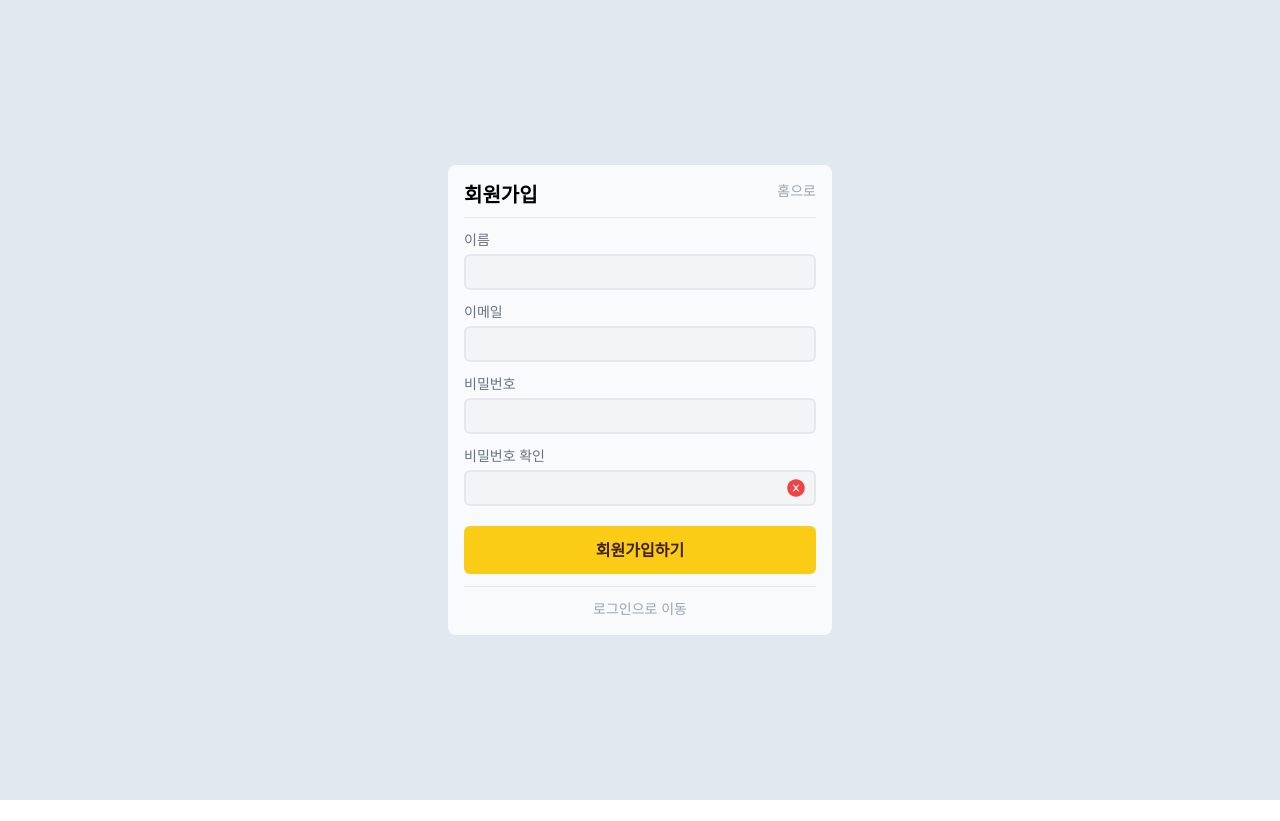
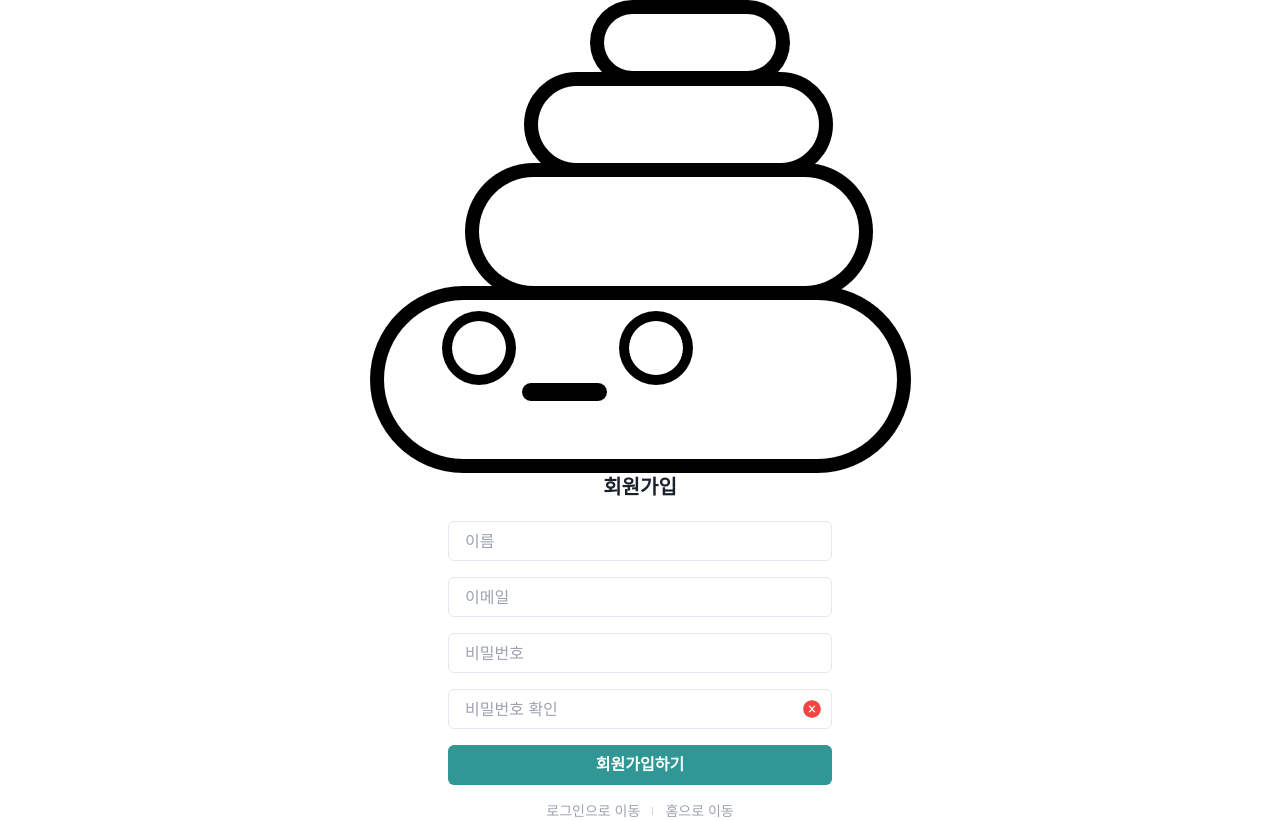
Before and after one commit to magicConchProject/conch-front, a Next.js app: page /sign/signup in a window 1280 px wide. Before the commit the page ends 800 px from the top, so only its background shows below. Built offline with nearby package versions, Linux system fonts and the light colour scheme.

Commit message:
로그인, 회원가입 ui 수정

```diff
--- a/package.json
+++ b/package.json
@@ -9,6 +9,9 @@
         "lint": "next lint"
     },
     "dependencies": {
+        "@chakra-ui/react": "^2.7.1",
+        "@emotion/react": "^11.11.1",
+        "@emotion/styled": "^11.11.0",
         "@headlessui/react": "^1.7.15",
         "@tiptap/extension-code-block-lowlight": "^2.0.3",
         "@tiptap/extension-color": "^2.0.3",
@@ -27,6 +30,7 @@
         "easymde": "^2.18.0",
         "eslint": "8.41.0",
         "eslint-config-next": "13.4.4",
+        "framer-motion": "^10.12.18",
         "googlebard": "^1.0.6",
         "highlight.js": "^11.8.0",
         "lowlight": "^2.9.0",
--- a/src/app/layout.tsx
+++ b/src/app/layout.tsx
@@ -4,6 +4,7 @@ import { Open_Sans } from "next/font/google";
 import Recoil from "@/components/recoil/Recoil";
 import NavbarContainer from "@/components/containers/NavbarContainer";
 import MyToaster from "@/components/common/MyToaster";
+import Chakera from "@/components/Chakra";
 
 const openSans = Open_Sans({ subsets: ["latin"] });
 
@@ -19,6 +20,7 @@ export default function RootLayout({ children }: { children: React.ReactNode })
                 <body className="w-full h-screen max-w-screen overflow-auto flex flex-col">
                     <MyToaster />
                     {/* 로그인, 회원가입 화면에서는 헤더 필요 없음 */}
+                    <Chakera>
                         <NavbarContainer>
                             <header className="sticky top-0 bg-white z-10 border-b">
                                 <Navbar />
@@ -26,6 +28,7 @@ export default function RootLayout({ children }: { children: React.ReactNode })
                         </NavbarContainer>
 
                         <main className="flex-1 w-full flex justify-center">{children}</main>
+                    </Chakera>
                 </body>
             </Recoil>
         </html>
--- a/src/app/sign/layout.tsx
+++ b/src/app/sign/layout.tsx
@@ -1,13 +1,14 @@
 type Props = {
     children: React.ReactNode;
 };
-
+import Image from "next/image";
 export default function SignLayout({ children }: Props) {
     //여기에 로그인 됐는지 확인하는 로직 작성하고 로그인 된 상태면 redirect 시키기
 
     return (
-        <div className="bg-slate-200 w-full flex justify-center items-center">
-            <div className="w-96 bg-slate-50 rounded-lg p-4">{children}</div>
+        <div className=" w-full flex flex-col justify-center items-center">
+            <Image className="w-auto h-auto" src="/images/conch.png" alt="소라고동 이미지" width={40} height={40} />
+            <div className="w-96">{children}</div>
         </div>
     );
 }
--- a/src/app/sign/signin/page.tsx
+++ b/src/app/sign/signin/page.tsx
@@ -8,6 +8,7 @@ import toast from "react-hot-toast";
 import { useRouter } from "next/navigation";
 import useUser from "@/data/use-user";
 import { signIn } from "@/api/user";
+import { Button, Input, Stack } from "@chakra-ui/react";
 
 export default function SignIn() {
     const {
@@ -39,17 +40,25 @@ export default function SignIn() {
         <div>
             <SignConatiner title="로그인">
                 <section>
-                    <form className="flex flex-col gap-3" onSubmit={handleSubmit(submit)}>
-                        <SignInput labelName="이메일" type="email" label="email" register={register} />
+                    <form className="flex flex-col gap-4" onSubmit={handleSubmit(submit)}>
+                        <Stack spacing={4} align="center">
+                            <Input required type="email" placeholder="이메일 입력" {...register("email", { required: true })} />
+                            <Input required type="password" placeholder="비밀번호 입력" {...register("password", { required: true })} />
 
-                        <SignInput labelName="비밀번호" type="password" label="password" register={register} />
-
-                        <SignButton buttonName="로그인하기" />
+                            <Button type="submit" colorScheme="teal" variant="solid" className="w-full">
+                                로그인하기
+                            </Button>
+                        </Stack>
                     </form>
-                    <hr className="my-3" />
-                    <Link className="flex justify-center text-gray-400 text-sm" href="/sign/signup">
-                        회원가입으로 이동
-                    </Link>
+                    <article className="flex justify-center gap-3 mt-4 items-center">
+                        <Link className="text-gray-400 text-sm hover:text-gray-500" href="/sign/signup">
+                            회원가입 하기
+                        </Link>
+                        <div className="w-[1px] h-[8px] bg-gray-300"></div>
+                        <Link className="text-gray-400 text-sm hover:text-gray-500" href="/">
+                            홈으로 이동
+                        </Link>
+                    </article>
                 </section>
             </SignConatiner>
         </div>
--- a/src/app/sign/signup/page.tsx
+++ b/src/app/sign/signup/page.tsx
@@ -10,6 +10,9 @@ import toast from "react-hot-toast";
 //https://nextjs.org/docs/app/api-reference/functions/redirect
 import { useRouter } from "next/navigation";
 import { signUp } from "@/api/user";
+import { Button, Input, InputGroup, InputRightElement } from "@chakra-ui/react";
+import CheckedIcon from "@/components/icons/CheckedIcon";
+import ClosedIcon from "@/components/icons/ClosedIcon";
 
 export default function SignUp() {
     const {
@@ -51,25 +54,34 @@ export default function SignUp() {
         <div>
             <SignConatiner title="회원가입">
                 <section>
-                    <form className="flex flex-col gap-3" onSubmit={handleSubmit(submit)}>
-                        <SignInput labelName="이름" register={register} label="name" />
-                        <SignInput labelName="이메일" type="email" register={register} label="email" />
-                        <SignInput labelName="비밀번호" type="password" register={register} label="password" />
-                        <SignPasswordCheckInput
-                            labelName="비밀번호 확인"
-                            type="password"
-                            register={register}
-                            label="passwordConfirm"
-                            compare={compare()}
-                        />
+                    <form className="flex flex-col gap-4" onSubmit={handleSubmit(submit)}>
+                        <Input required type="text" placeholder="이름" {...register("name", { required: true })} />
+                        <Input required type="email" placeholder="이메일" {...register("email", { required: true })} />
+                        <Input required type="password" placeholder="비밀번호" {...register("password", { required: true })} />
 
-                        {/* <SignInput labelName="그룹" required={false} register={register} label="group" /> */}
-                        <SignButton buttonName="회원가입하기" />
+                        <InputGroup>
+                            <Input
+                                required
+                                type="password"
+                                placeholder="비밀번호 확인"
+                                {...register("passwordConfirm", { required: true })}
+                            />
+                            <InputRightElement>{compare() ? <CheckedIcon /> : <ClosedIcon />}</InputRightElement>
+                        </InputGroup>
+
+                        <Button type="submit" colorScheme="teal" variant="solid" className="w-full">
+                            회원가입하기
+                        </Button>
                     </form>
-                    <hr className="my-3" />
-                    <Link className="flex justify-center text-gray-400 text-sm" href="/sign/signin">
-                        로그인으로 이동
-                    </Link>
+                    <article className="flex justify-center gap-3 mt-4 items-center">
+                        <Link className="flex justify-center text-gray-400 text-sm" href="/sign/signin">
+                            로그인으로 이동
+                        </Link>
+                        <div className="w-[1px] h-[8px] bg-gray-300"></div>
+                        <Link className="text-gray-400 text-sm hover:text-gray-500" href="/">
+                            홈으로 이동
+                        </Link>
+                    </article>
                 </section>
             </SignConatiner>
         </div>
--- /dev/null
+++ b/src/components/Chakra.tsx
@@ -0,0 +1,7 @@
+"use client";
+
+import { ChakraProvider } from "@chakra-ui/react";
+
+export default function Chakera({ children }: { children: React.ReactNode }) {
+    return <ChakraProvider>{children}</ChakraProvider>;
+}
--- a/src/components/Navbar.tsx
+++ b/src/components/Navbar.tsx
@@ -27,15 +27,17 @@ export default function Navbar() {
         <div className="flex justify-between items-center px-6 py-2">
             <section className="flex gap-5 items-center ">
                 <div className="flex gap-1 items-center ">
-                    {/* <Image className="w-auto h-auto" src="/images/conch.png" alt="소라고동 이미지" width={15} height={15} /> */}
-                    <h1 className="font-bold text-lg">마법의 소라고동</h1>
-                    <p className="text-xs">dev</p>
+                    <Image className="w-auto h-auto" src="/images/conch.png" alt="소라고동 이미지" width={25} height={25} />
+                    <h1 className="font-bold text-xs text-gray-500">마법의 소라고동</h1>
                 </div>
                 <nav>
                     <ul className="flex gap-4 items-center">
                         {menu.map((item) => (
                             <li key={item.href}>
-                                <Link href={item.href} className={`/${pathName.split("/")[1]}` === item.href ? "font-bold" : ""}>
+                                <Link
+                                    href={item.href}
+                                    className={`/${pathName.split("/")[1]}` === item.href ? "font-bold text-teal-600" : ""}
+                                >
                                     {item.name}
                                 </Link>
                             </li>
@@ -50,13 +52,13 @@ export default function Navbar() {
                     ) : loggedOut ? (
                         <>
                             <li>
-                                <Link className="cursor-pointer text-xs text-gray-400" href="/sign/signup">
-                                    회원가입
+                                <Link className="cursor-pointer text-xs text-gray-400" href="/sign/signin">
+                                    로그인
                                 </Link>
                             </li>
                             <li>
-                                <Link className="cursor-pointer text-xs text-gray-400" href="/sign/signin">
-                                    로그인
+                                <Link className="cursor-pointer text-xs text-gray-400" href="/sign/signup">
+                                    회원가입
                                 </Link>
                             </li>
                         </>
--- a/src/components/containers/SignContainer.tsx
+++ b/src/components/containers/SignContainer.tsx
@@ -8,14 +8,10 @@ type Props = {
 export default function SignConatiner({ title, children }: Props) {
     return (
         <>
-            <div className="flex item-center justify-between">
+            <div className="flex item-center justify-center mb-3">
                 <h1 className="mb-2 text-xl font-bold">{title}</h1>
-                <Link className="text-gray-400 text-sm hover:text-gray-500" href="/">
-                    홈으로
-                </Link>
             </div>
 
-            <hr className="mb-3" />
             {children}
         </>
     );
--- a/src/components/sign/SignPasswordCheckInput.tsx
+++ b/src/components/sign/SignPasswordCheckInput.tsx
@@ -2,6 +2,7 @@
 
 import CheckedIcon from "@/components/icons/CheckedIcon";
 import ClosedIcon from "@/components/icons/ClosedIcon";
+import { Input } from "@chakra-ui/react";
 import { FieldValues, UseFormRegister } from "react-hook-form";
 type Props = {
     labelName: string;
@@ -14,9 +15,8 @@ type Props = {
 export default function SignPasswordCheckInput({ labelName, type = "text", required = true, register, label, compare = false }: Props) {
     return (
         <div className="flex flex-col">
-            <label className="text-sm mb-1 text-gray-500">{labelName}</label>
             <div className="flex items-center rounded-md p-1 px-2 bg-gray-100 border-2 ">
-                <input className="flex-1 bg-gray-100 outline-0" type={type} required={required} {...register(label, { required })} />
+                <Input className="flex-1 " type={type} required={required} {...register(label, { required })} />
                 {compare ? <CheckedIcon /> : <ClosedIcon />}
             </div>
         </div>
```
Also changed, not shown: public/images/conch.png, 1 other file (tests, documents, lock files or other folders). Lines whose indentation alone changed are shown as unchanged.
